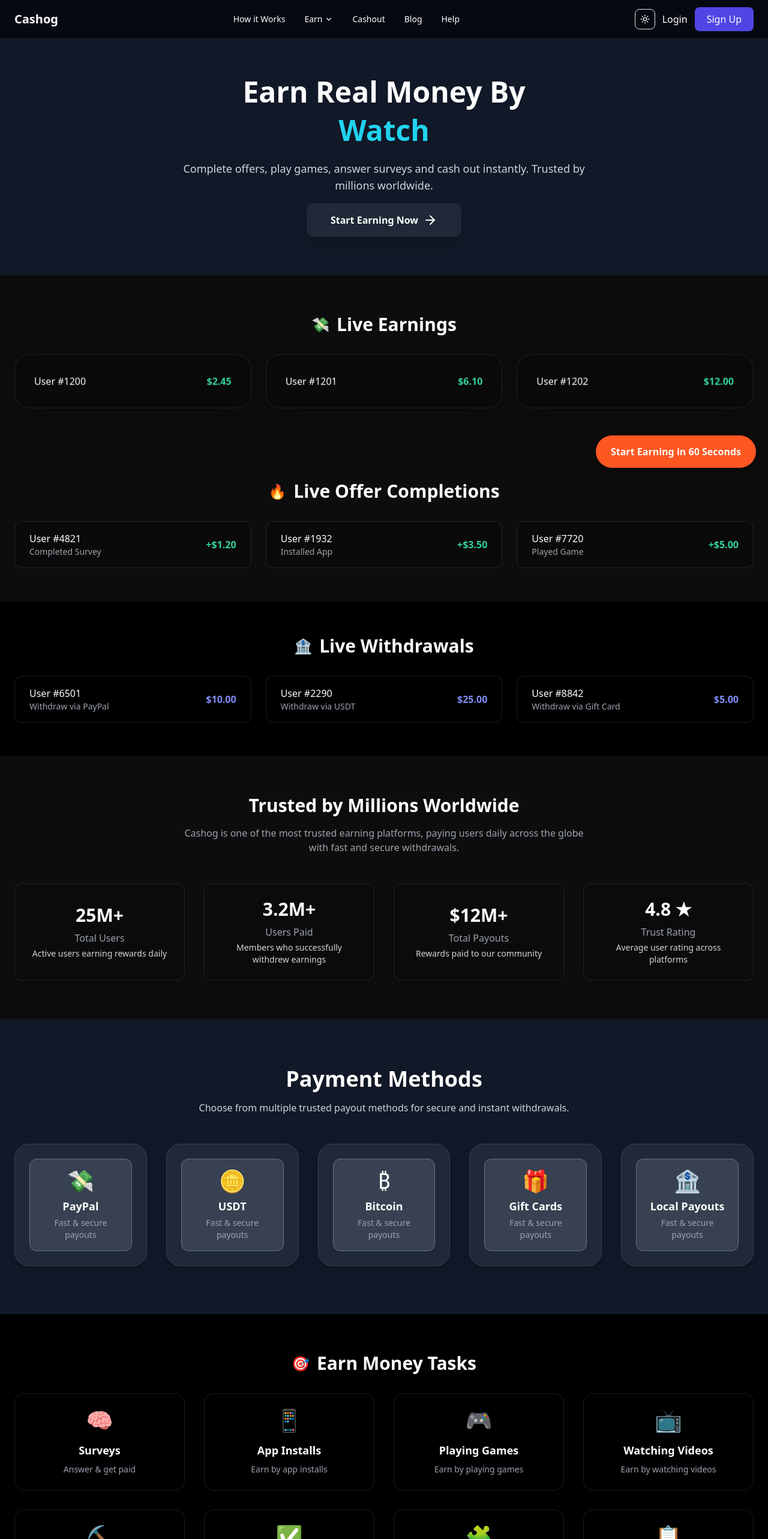
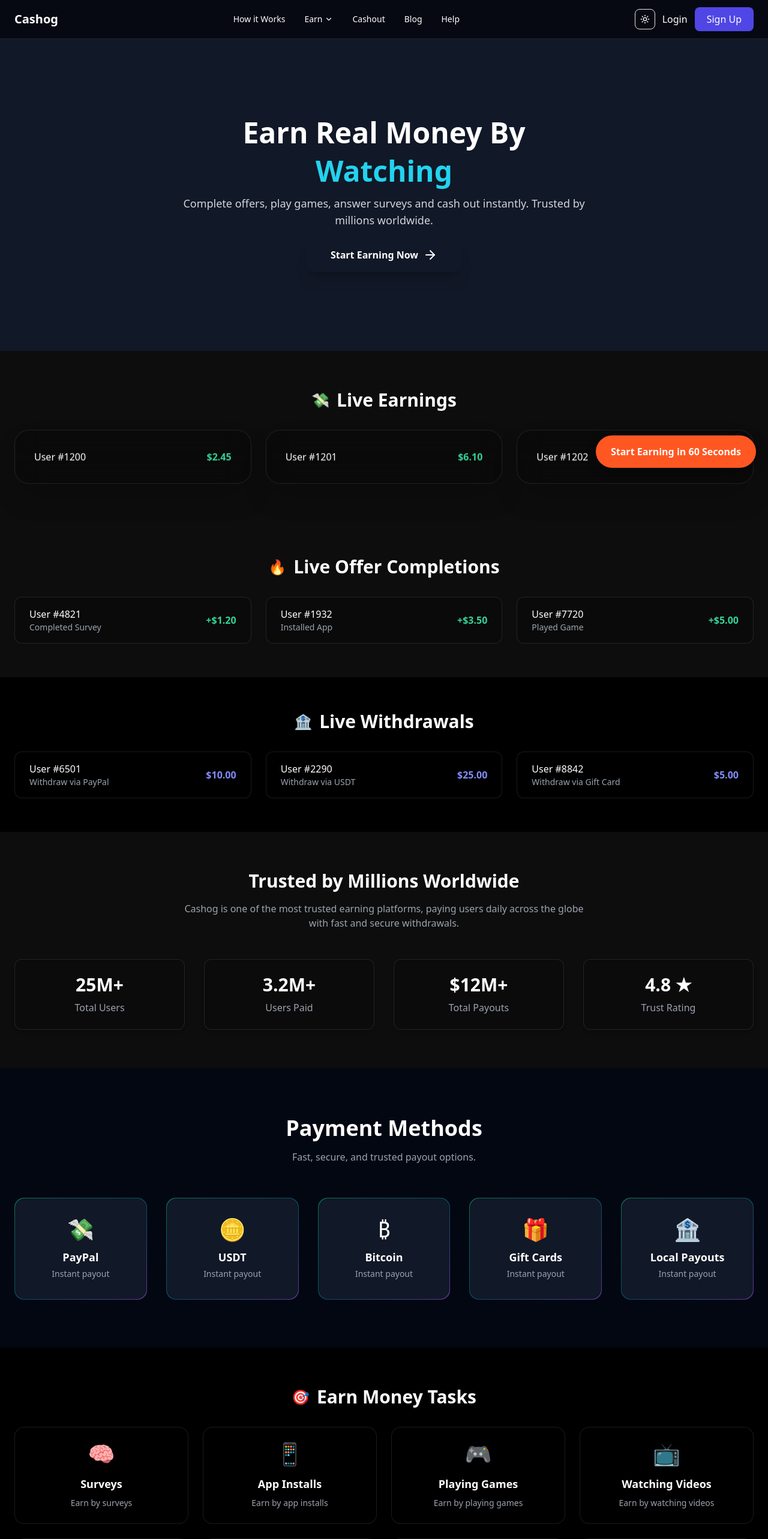
Before and after one commit to tool63/cashin, a Next.js app: page / in a window 1280 px wide. Shown: the top 2566 px of the page at 60% size. Built offline with nearby package versions, Linux system fonts and the light colour scheme.

Commit message:
Update page.tsx

```diff
--- a/app/page.tsx
+++ b/app/page.tsx
@@ -32,14 +32,6 @@ export default function Home() {
     ["💳", "Vouchers", "/vouchers"],
   ]
 
-  const paymentMethods = [
-    { name: "PayPal", emoji: "💸" },
-    { name: "USDT", emoji: "🪙" },
-    { name: "Bitcoin", emoji: "₿" },
-    { name: "Gift Cards", emoji: "🎁" },
-    { name: "Local Payouts", emoji: "🏦" },
-  ]
-
   return (
     <main className="transition-colors duration-300">
 
@@ -60,39 +52,23 @@ export default function Home() {
             across the globe with fast and secure withdrawals.
           </p>
 
-          <div className="grid sm:grid-cols-2 md:grid-cols-4 gap-8">
-            <Stat
-              title="Total Users"
-              value="25M+"
-              description="Active users earning rewards daily"
-            />
-            <Stat
-              title="Users Paid"
-              value="3.2M+"
-              description="Members who successfully withdrew earnings"
-            />
-            <Stat
-              title="Total Payouts"
-              value="$12M+"
-              description="Rewards paid to our community"
-            />
-            <Stat
-              title="Trust Rating"
-              value="4.8 ★"
-              description="Average user rating across platforms"
-            />
+          <div className="grid grid-cols-2 md:grid-cols-4 gap-8">
+            <Stat title="Total Users" value="25M+" />
+            <Stat title="Users Paid" value="3.2M+" />
+            <Stat title="Total Payouts" value="$12M+" />
+            <Stat title="Trust Rating" value="4.8 ★" />
           </div>
         </div>
       </section>
 
       {/* ================= PAYMENT METHODS ================= */}
-<section className="py-20 bg-gray-50 dark:bg-gray-900">
+      <section className="py-20 bg-gray-950">
         <div className="max-w-7xl mx-auto px-6 text-center">
-    <h2 className="text-4xl font-extrabold mb-4 text-gray-900 dark:text-white">
+          <h2 className="text-4xl font-extrabold mb-4 text-white">
             Payment Methods
           </h2>
-    <p className="text-gray-600 dark:text-gray-300 mb-12 max-w-2xl mx-auto">
-      Choose from multiple trusted payout methods for secure and instant withdrawals.
+          <p className="text-gray-400 mb-14 max-w-2xl mx-auto">
+            Fast, secure, and trusted payout options.
           </p>
 
           <div className="grid grid-cols-2 sm:grid-cols-3 md:grid-cols-5 gap-8">
@@ -103,13 +79,20 @@ export default function Home() {
               { name: "Gift Cards", emoji: "🎁" },
               { name: "Local Payouts", emoji: "🏦" },
             ].map((method) => (
-        <Badge key={method.name}>
-          <div className="flex flex-col items-center justify-center p-4 border border-gray-700 dark:border-gray-500 rounded-xl bg-gray-800 dark:bg-gray-700 hover:bg-gray-700 dark:hover:bg-gray-600 transition-colors duration-300">
-            <span className="text-4xl mb-2">{method.emoji}</span>
-            <span className="text-lg font-semibold text-white">{method.name}</span>
-            <p className="text-sm text-gray-400 mt-1">Fast & secure payouts</p>
+              <div
+                key={method.name}
+                className="relative p-[1px] rounded-2xl bg-gradient-to-br from-emerald-500/60 via-cyan-500/40 to-purple-500/60"
+              >
+                <div className="rounded-2xl bg-gray-900 px-6 py-8 flex flex-col items-center justify-center hover:scale-105 transition">
+                  <span className="text-4xl mb-3">{method.emoji}</span>
+                  <span className="text-lg font-semibold text-white">
+                    {method.name}
+                  </span>
+                  <span className="text-sm text-gray-400 mt-1">
+                    Instant payout
+                  </span>
                 </div>
-        </Badge>
+              </div>
             ))}
           </div>
         </div>
@@ -118,7 +101,7 @@ export default function Home() {
       {/* ================= EARN MONEY TASKS ================= */}
       <section className="max-w-7xl mx-auto px-6 py-16">
         <SectionTitle icon="🎯" text="Earn Money Tasks" />
-        <div className="grid sm:grid-cols-2 md:grid-cols-3 lg:grid-cols-4 gap-8">
+        <div className="grid grid-cols-2 md:grid-cols-3 lg:grid-cols-4 gap-6">
           {earningOptions.map(([icon, title, href]) => (
             <Link
               key={title}
@@ -128,11 +111,7 @@ export default function Home() {
               <div className="text-4xl">{icon}</div>
               <h3 className="mt-4 text-lg font-semibold">{title}</h3>
               <p className="mt-2 text-gray-600 dark:text-gray-400 text-sm">
-                {title === "Surveys"
-                  ? "Answer & get paid"
-                  : title === "Surveywall"
-                  ? "Complete multiple surveys"
-                  : `Earn by ${title.toLowerCase()}`}
+                Earn by {title.toLowerCase()}
               </p>
             </Link>
           ))}
@@ -143,33 +122,25 @@ export default function Home() {
       <section className="py-20 bg-black/5 dark:bg-white/5">
         <SectionTitle icon="🌟" text="Why Choose Us" />
         <div className="max-w-7xl mx-auto px-6 grid md:grid-cols-3 gap-8">
-          <Feature
-            icon={<Zap />}
-            title="Instant Withdrawals"
-            description="Receive your earnings immediately after completing tasks."
-          />
-          <Feature
-            icon={<ShieldCheck />}
-            title="Secure & Trusted"
-            description="Your data and payments are safe with our verified platform."
-          />
-          <Feature
-            icon={<Wallet />}
-            title="Multiple Payment Options"
-            description="Withdraw via PayPal, USDT, Bitcoin, gift cards, and more."
-          />
+          <Feature icon={<Zap />} title="Instant Withdrawals" />
+          <Feature icon={<ShieldCheck />} title="Secure & Trusted" />
+          <Feature icon={<Wallet />} title="Multiple Payment Options" />
         </div>
       </section>
 
       {/* ================= FINAL CTA ================= */}
-      <section className="py-20 text-center rounded-2xl mx-6 md:mx-20 lg:mx-40">
-        <h2 className="text-4xl font-bold mb-6 text-white">Start Earning Real Money Today!</h2>
-        <p className="mb-8 text-lg text-gray-300">Join millions of users who are already earning daily.</p>
+      <section className="py-20 text-center">
+        <h2 className="text-4xl font-bold mb-6 text-white">
+          Start Earning Real Money Today!
+        </h2>
+        <p className="mb-8 text-lg text-gray-300">
+          Join millions of users who are already earning daily.
+        </p>
         <Link href="/signup">
           <motion.span
             whileHover={{ scale: 1.05 }}
             whileTap={{ scale: 0.97 }}
-            className="inline-flex items-center gap-2 bg-gray-800 hover:bg-gray-700 px-10 py-4 rounded-xl font-semibold shadow-lg text-white"
+            className="inline-flex items-center gap-2 bg-gray-900 hover:bg-gray-800 px-10 py-4 rounded-xl font-semibold shadow-lg text-white"
           >
             Get Started Now <ArrowRight />
           </motion.span>
@@ -179,7 +150,7 @@ export default function Home() {
   )
 }
 
-/* ---------- HERO SECTION ---------- */
+/* ================= HERO SECTION ================= */
 const HeroSection = () => {
   const phrases = ["Surveys", "App Installs", "Playing Games", "Watching Videos"]
   const [current, setCurrent] = useState(0)
@@ -198,35 +169,35 @@ const HeroSection = () => {
         }, 800)
         clearInterval(interval)
       }
-    }, 100)
+    }, 90)
     return () => clearInterval(interval)
   }, [current])
 
   return (
-    <section className="relative flex items-center justify-center py-16 px-4 dark:bg-gray-900">
-      <div className="relative z-10 max-w-4xl w-full text-center flex flex-col items-center justify-center space-y-4">
+    <section className="flex items-center justify-center min-h-[65vh] px-4 dark:bg-gray-900">
+      <div className="max-w-4xl w-full text-center flex flex-col items-center gap-4">
 
-        {/* Fixed heading */}
-        <motion.h1 className="text-3xl md:text-5xl font-extrabold text-gray-900 dark:text-white">
+        <h1 className="text-3xl md:text-5xl font-extrabold">
           Earn Real Money By
-        </motion.h1>
+        </h1>
 
-        {/* Animated typing */}
-        <motion.span className="text-3xl md:text-5xl font-extrabold text-indigo-500 dark:text-cyan-400 block h-[1.2em]">
+        {/* fixed height prevents shifting */}
+        <div className="h-[48px] flex items-center justify-center">
+          <span className="text-3xl md:text-5xl font-extrabold text-cyan-400">
             {text}
-        </motion.span>
+          </span>
+        </div>
 
-        {/* Paragraph */}
         <p className="text-gray-600 dark:text-gray-300 max-w-2xl text-base md:text-lg">
-          Complete offers, play games, answer surveys and cash out instantly. Trusted by millions worldwide.
+          Complete offers, play games, answer surveys and cash out instantly.
+          Trusted by millions worldwide.
         </p>
 
-        {/* CTA */}
         <Link href="/signup">
           <motion.span
             whileHover={{ scale: 1.05 }}
             whileTap={{ scale: 0.97 }}
-            className="inline-flex items-center gap-2 bg-gray-800 hover:bg-gray-700 px-8 md:px-10 py-3 md:py-4 rounded-xl font-semibold shadow-xl text-white"
+            className="inline-flex items-center gap-2 bg-gray-900 hover:bg-gray-800 px-8 md:px-10 py-3 md:py-4 rounded-xl font-semibold shadow-xl text-white"
           >
             Start Earning Now <ArrowRight />
           </motion.span>
```
Lines whose indentation alone changed are shown as unchanged.
